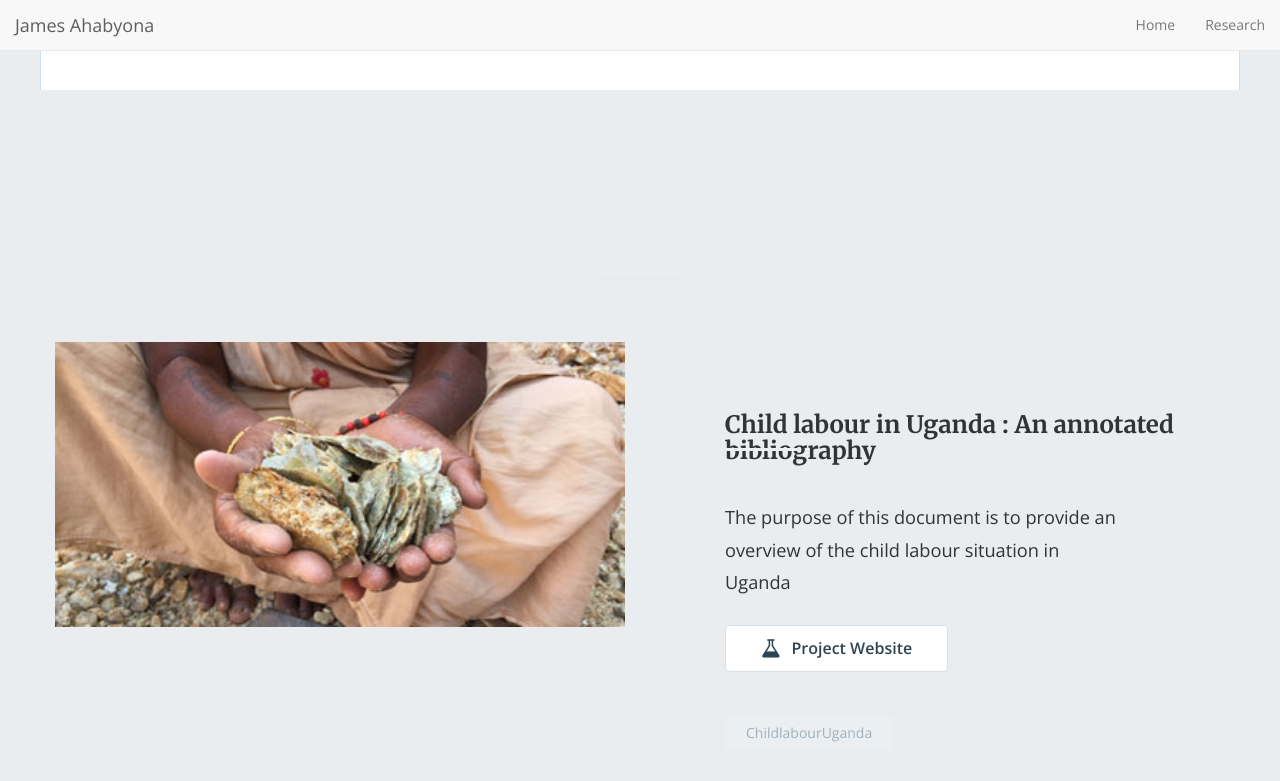
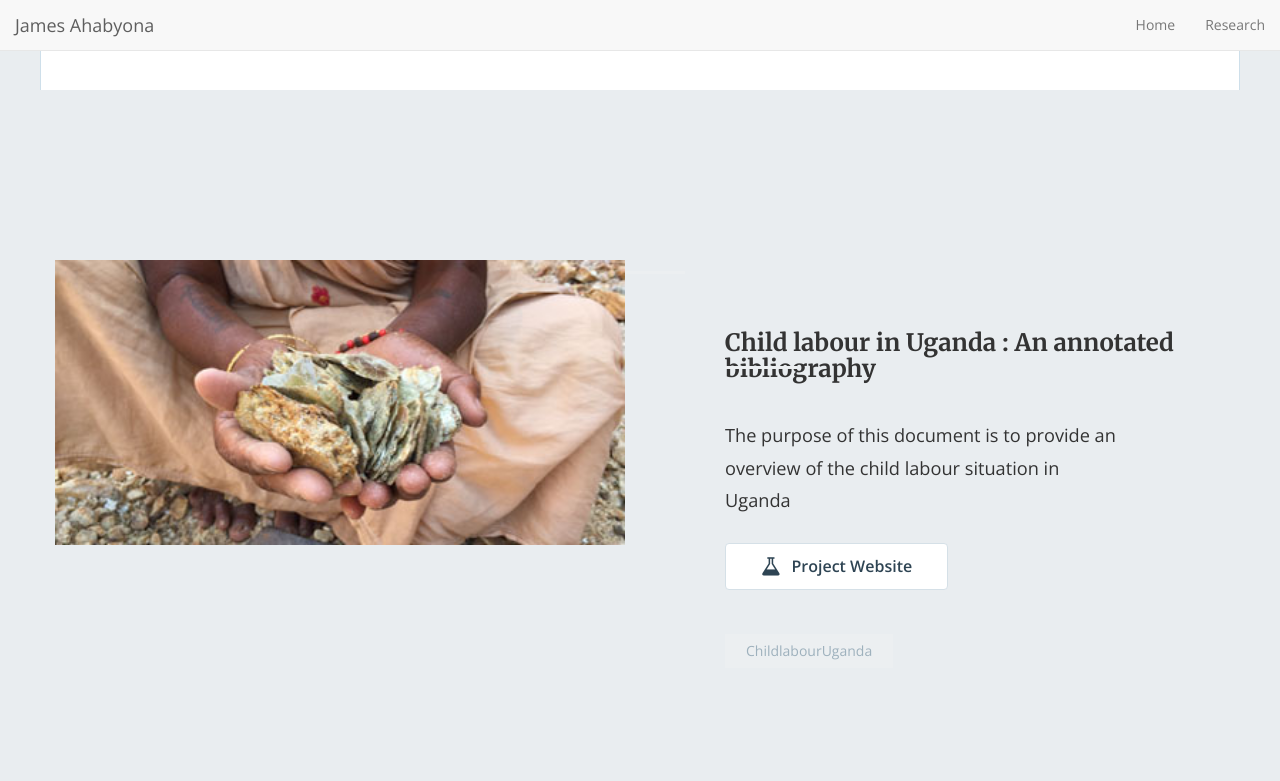
Before and after one commit to mariaelenaguer/mariaelenaguer.github.io, a Jekyll site: the page built from index.html, in a window 1280 px wide and 900 px high, scrolled down 810 px. Shown: the top 781 px of the window. Built offline with Jekyll 4.4.1, drawn with Linux system fonts in a browser that asks for light colours; nearby versions of some CDN libraries; the list of posts is cut into pages by our own code.

Commit message:
Update home.html

```diff
--- a/_layouts/home.html
+++ b/_layouts/home.html
@@ -14,7 +14,6 @@
             <p class="section-subtitle text-center">{{ site.section_subtitle }}</p>
             {% endif %}
 
-            <div class="break"></div>
 
             {% for post in paginator.posts %}
               <div class="wow fadeIn">
```
